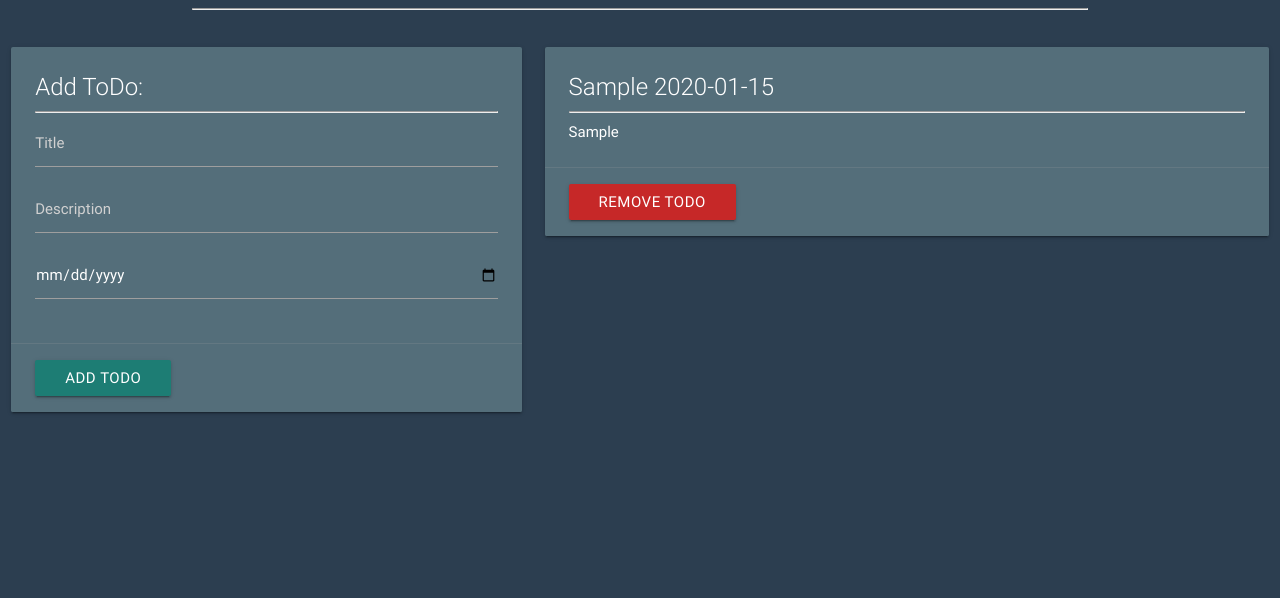
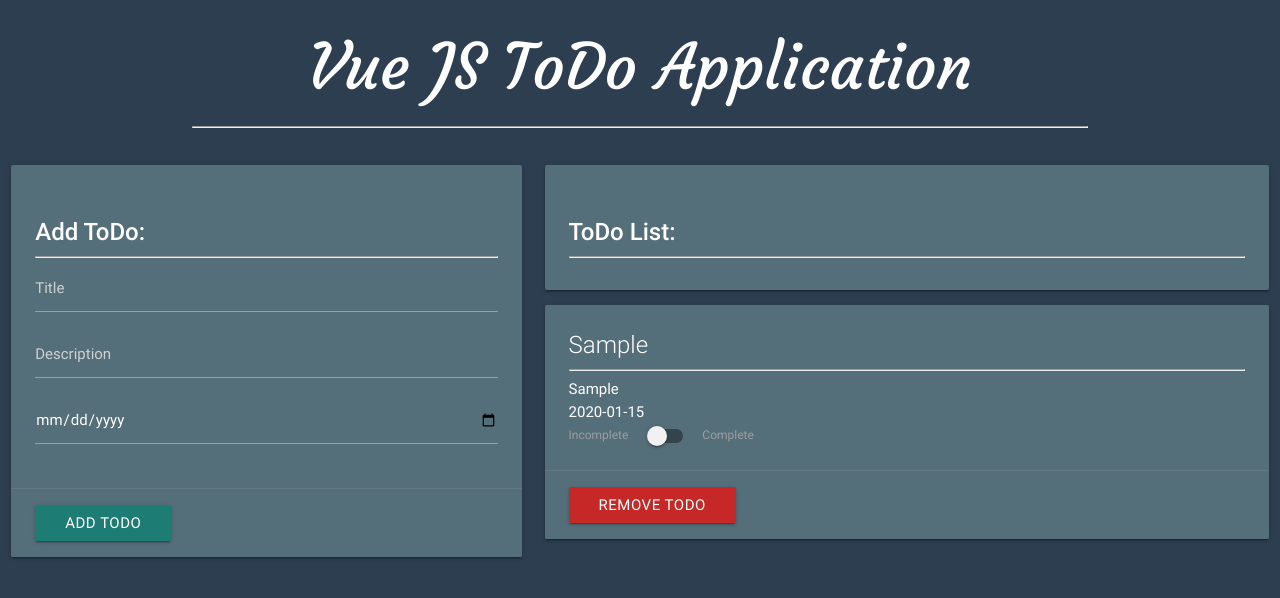
Before and after one commit to hhaddock/Exploration4, a plain HTML site: page index.html in a window 1280 px wide. Both pictures are taken after typing "Sample", "Sample", "2020-01-15" into the empty fields and a click on the button "ADD TODO". Drawn offline with nearby package versions, Linux system fonts and the light colour scheme.

Commit message:
Working on todos

```diff
--- a/css/styles.css
+++ b/css/styles.css
@@ -3,7 +3,7 @@ html {
   color: white;
 }
 
-h1 {
+h1, h3 {
   font-family: 'Courgette', cursive;
 }
 
--- a/index.html
+++ b/index.html
@@ -14,7 +14,7 @@
   <body>
     <div id="app">
       <div class="container">
-        <h1 id="title" class="center-align hide">Vue JS ToDo Application</h1>
+        <h1 id="title" class="center-align">Vue JS ToDo Application</h1>
         <hr>
       </div>
       <br>
@@ -22,7 +22,7 @@
         <div class="col s12 m5">
           <div class="card blue-grey darken-1">
             <div class="card-content white-text">
-              <span class="card-title">Add ToDo: </span>
+              <h2 class="card-title"><strong>Add ToDo:</strong></h2>
               <hr>
               <input v-model="todo.title" placeholder="Title">
               <input v-model="todo.desc" placeholder="Description">
@@ -34,34 +34,38 @@
           </div>
         </div>
 
-        <div class="col s12 m7">
-          <div v-for="todo in ToDos">
+       <div class="col s12 m7">
+
+        <div class="card blue-grey darken-1">
+          <div class="card-content white-text">
+            <h2 class="card-title"><strong>ToDo List:</strong></h2>
+            <hr>
+          </div>
+        </div>
+
+          <div v-for="todo in ToDos" class="todos">
             <div class="card blue-grey darken-1">
             <div class="card-content white-text">
-              <span class="card-title left-align">{{todo.title}} <span class="right-align">{{todo.date}}</span></span>
+              <span class="card-title left-align">{{todo.title}}</span>
               <hr>
               <p>{{todo.desc}}</p>
+              <span class="right-align">{{todo.date}}</span>
+
+
+              <div class="switch">
+                <label>
+                  Incomplete
+                  <input type="checkbox" v-on:click="completeToDo(todo)">
+                  <span class="lever"></span>
+                  Complete
+                </label>
+              </div>
+
             </div>
             <div class="card-action">
-              <button v-on:click="removeTodo" class="right-align waves-effect waves-light btn red darken-3">Remove ToDo</button>
+              <button v-on:click="removeTodo(todo)" class="right-align waves-effect waves-light btn red darken-3">Remove ToDo</button>
             </div>
           </div>
-
-          <!-- <div class="card blue-grey darken-1">
-            <div class="card-content white-text">
-              <span class="card-title">ToDo List:</span>
-              <hr>
-              <div id="ToDos" v-for="todo in ToDos">
-                <h4 class="left-align">Title: {{todo.title}}</h4>
-                <span class="left-align">Description: {{todo.desc}}</span>
-                <br>
-                <span class="left-align">Date: {{todo.date}}</span>
-                <br>
-                <button v-on:click="addTodo" class="waves-effect waves-light btn">Remove ToDo</button>
-                <hr>
-              </div>
-            </div>
-          </div> -->
         </div>
       </div>
     </div>
--- a/js/main.js
+++ b/js/main.js
@@ -6,6 +6,7 @@ $(document).ready(function(){
         title: '',
         desc: '',
         date: '',
+        complete: false
       },
       ToDos: []
     },
@@ -23,8 +24,17 @@ $(document).ready(function(){
         this.clearForm();
       },
 
-      removeTodo: function() {
+      removeTodo: function(todo) {
+       var index = this.ToDos.indexOf(todo);
+       this.ToDos.splice(index, 1);
+       localStorage.setItem('Todo', JSON.stringify(this.ToDos));
+       console.log(this.ToDos);
+      },
 
+      completeToDo: function(todo) {
+       todo.complete = true;
+       localStorage.setItem('Todo', JSON.stringify(this.ToDos));
+       console.log(todo);
       },
 
       clearForm: function() {
```
